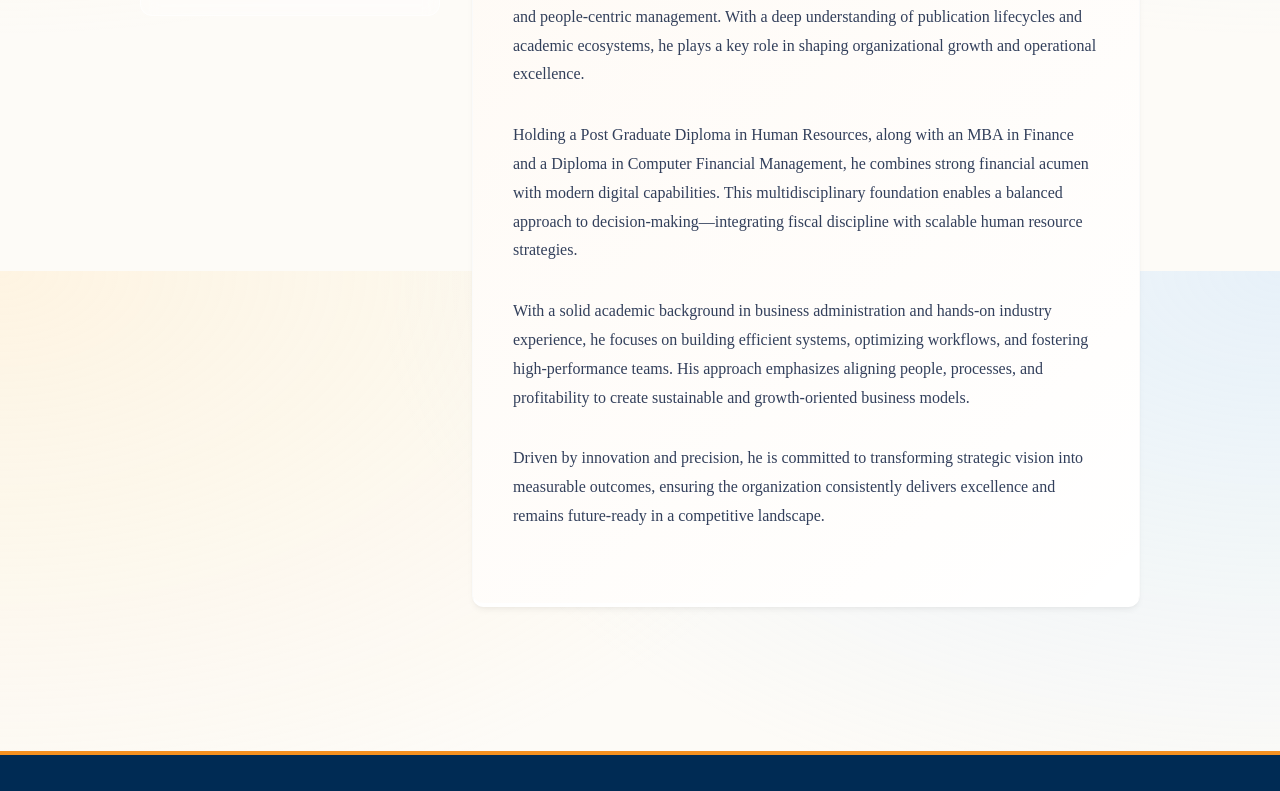
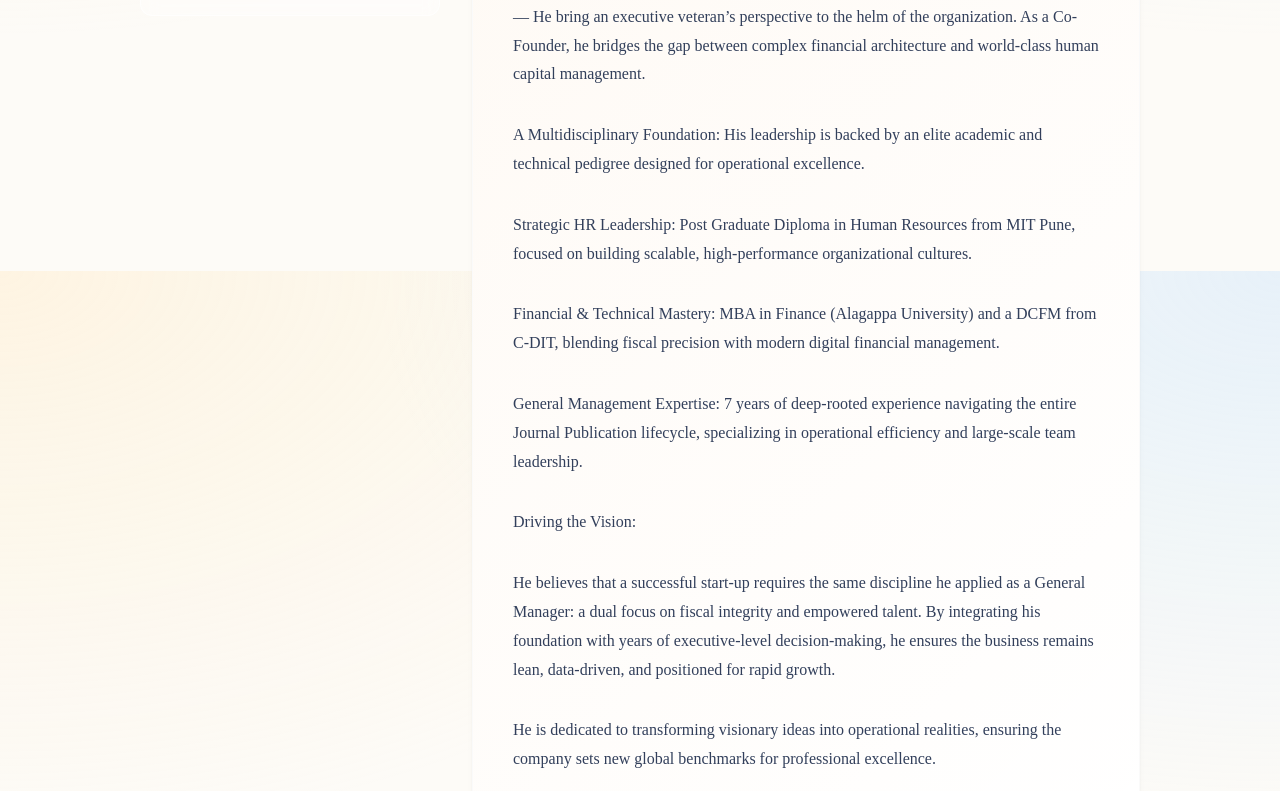
Before and after one commit to elite-researchsol/website, a Next.js app: page / in a window 1280 px wide. Shown: the part 2929-3720 px from the top of the page. Built offline with nearby package versions, Linux system fonts and the light colour scheme.

Commit message:
Update ExpertsGallery.jsx

```diff
--- a/src/components/ExpertsGallery.jsx
+++ b/src/components/ExpertsGallery.jsx
@@ -11,10 +11,14 @@ const expertsData = [
     title: "Co-Founder & Strategic Operations Lead",
     subtitle: "MBA (Finance) | PGDHR (MIT Pune) | DCFM (C-DIT)",
     bio: [
-      "A results-driven professional with over 7 years of specialized experience in the field of journal publications, bringing a strong blend of strategic leadership, financial expertise, and people-centric management. With a deep understanding of publication lifecycles and academic ecosystems, he plays a key role in shaping organizational growth and operational excellence.",
-      "Holding a Post Graduate Diploma in Human Resources, along with an MBA in Finance and a Diploma in Computer Financial Management, he combines strong financial acumen with modern digital capabilities. This multidisciplinary foundation enables a balanced approach to decision-making—integrating fiscal discipline with scalable human resource strategies.",
-      "With a solid academic background in business administration and hands-on industry experience, he focuses on building efficient systems, optimizing workflows, and fostering high-performance teams. His approach emphasizes aligning people, processes, and profitability to create sustainable and growth-oriented business models.",
-      "Driven by innovation and precision, he is committed to transforming strategic vision into measurable outcomes, ensuring the organization consistently delivers excellence and remains future-ready in a competitive landscape."
+      "Executive Leadership & Strategic Growth: With a career defined by 7 years of high-impact leadership in the Journal Publication industry—culminating in his role as General Manager— He bring an executive veteran’s perspective to the helm of the organization. As a Co-Founder, he bridges the gap between complex financial architecture and world-class human capital management.",
+      "A Multidisciplinary Foundation: His leadership is backed by an elite academic and technical pedigree designed for operational excellence.",
+      "Strategic HR Leadership: Post Graduate Diploma in Human Resources from MIT Pune, focused on building scalable, high-performance organizational cultures.",
+      "Financial & Technical Mastery: MBA in Finance (Alagappa University) and a DCFM from C-DIT, blending fiscal precision with modern digital financial management.",
+      "General Management Expertise: 7 years of deep-rooted experience navigating the entire Journal Publication lifecycle, specializing in operational efficiency and large-scale team leadership.",
+      "Driving the Vision:",
+      "He believes that a successful start-up requires the same discipline he applied as a General Manager: a dual focus on fiscal integrity and empowered talent. By integrating his foundation with years of executive-level decision-making, he ensures the business remains lean, data-driven, and positioned for rapid growth.",
+      "He is dedicated to transforming visionary ideas into operational realities, ensuring the company sets new global benchmarks for professional excellence."
     ]
   },
   {
```
